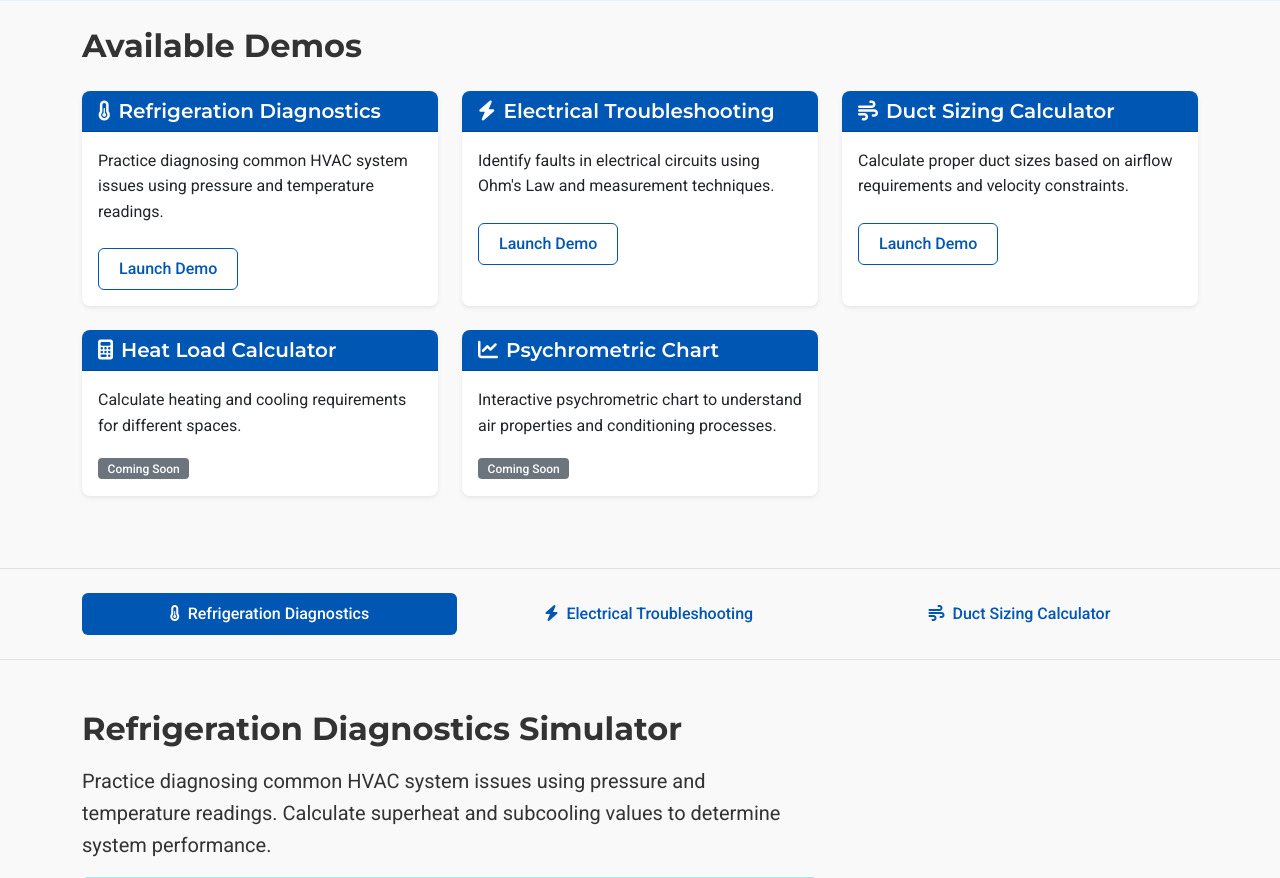
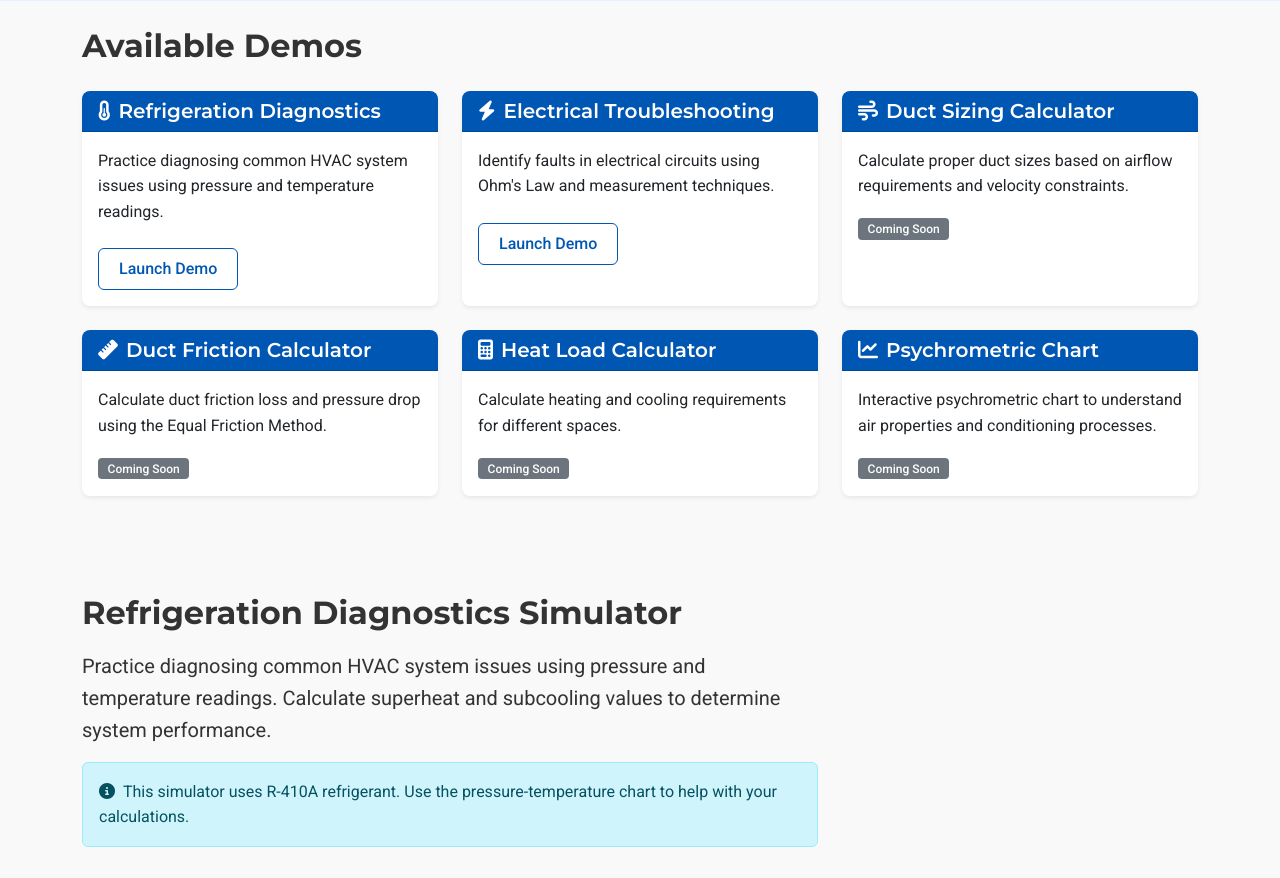
Before and after one commit to dkuitu/hvac-study-site, a Flask app: page /demos in a window 1280 px wide. Shown: the part 333-1211 px from the top of the page. Run offline with Flask 3, Linux system fonts and the light colour scheme; some libraries are stand-ins or nearby versions.

Commit message:
Remove duct sizing calculator and duct friction calculator from demos
- Mark calculators as 'Coming Soon' in the registry
- Remove tab navigation below available demos
- Make demo launch buttons scroll to the demo area
- Add back-to-top button in bottom right corner
- Remove unused calculator scripts

🤖 Generated with [Claude Code](https://claude.ai/code)

Co-Authored-By: Claude <noreply@anthropic.com>

```diff
--- a/app/static/js/demos/demo-loader.js
+++ b/app/static/js/demos/demo-loader.js
@@ -26,7 +26,14 @@ const demoRegistry = [
         name: 'Duct Sizing Calculator',
         description: 'Calculate proper duct sizes based on airflow requirements and velocity constraints.',
         icon: 'fas fa-wind',
-        initFunction: window.initAirflowDemo
+        comingSoon: true
+    },
+    {
+        id: 'duct-friction',
+        name: 'Duct Friction Calculator',
+        description: 'Calculate duct friction loss and pressure drop using the Equal Friction Method.',
+        icon: 'fas fa-ruler',
+        comingSoon: true
     },
     {
         id: 'heat-load',
@@ -86,47 +93,39 @@ function renderDemoList(containerId) {
     });
 }
 
-// Initialize demo navigation
+// Initialize demo navigation - modified to remove tabs
 function initDemoNavigation() {
-    // Create tabs dynamically
-    const demoNav = document.getElementById('demo-nav');
-    if (!demoNav) return;
-
-    let navHtml = '';
-    demoRegistry.forEach((demo, index) => {
-        if (!demo.comingSoon) {
-            navHtml += `
-            <li class="nav-item">
-                <a class="nav-link ${index === 0 ? 'active' : ''}"
-                   id="${demo.id}-tab"
-                   data-bs-toggle="pill"
-                   href="#${demo.id}-demo"
-                   role="tab">
-                    <i class="${demo.icon} me-2"></i>${demo.name}
-                </a>
-            </li>`;
-        }
-    });
-    demoNav.innerHTML = navHtml;
-
-    // Set up tab change event handler using Bootstrap's tab API
-    document.querySelectorAll('#demo-nav a').forEach(function (tabEl) {
-        tabEl.addEventListener('shown.bs.tab', function (event) {
-            const demoId = this.getAttribute('href').replace('#', '').replace('-demo', '');
-            const demo = demoRegistry.find(d => d.id === demoId);
-            if (demo && demo.initFunction) {
-                demo.initFunction();
-            }
-        });
-    });
-
-    // Initialize the first demo
+    // Initialize the first demo directly
     const firstDemo = demoRegistry.find(d => !d.comingSoon);
     if (firstDemo && firstDemo.initFunction) {
         setTimeout(() => {
             firstDemo.initFunction();
         }, 100); // Small delay to ensure DOM is ready
     }
+
+    // Each 'Launch Demo' button will now scroll to the demo section
+    document.querySelectorAll('.demo-launch-btn').forEach(button => {
+        button.addEventListener('click', function() {
+            const demoId = this.getAttribute('data-demo-id');
+            const demoElement = document.getElementById(demoId + '-demo');
+            if (demoElement) {
+                // Scroll to the demo container
+                document.getElementById('demo-container').scrollIntoView({ behavior: 'smooth' });
+
+                // Initialize the demo if it has an init function
+                const demo = demoRegistry.find(d => d.id === demoId);
+                if (demo && demo.initFunction) {
+                    demo.initFunction();
+
+                    // Show this demo and hide others
+                    document.querySelectorAll('.tab-pane').forEach(pane => {
+                        pane.classList.remove('show', 'active');
+                    });
+                    demoElement.classList.add('show', 'active');
+                }
+            }
+        });
+    });
 }
 
 // Initialize on DOM content loaded
--- a/app/templates/main/demos.html
+++ b/app/templates/main/demos.html
@@ -38,14 +38,7 @@
     </div>
 </section>
 
-<!-- Demo Navigation -->
-<section class="py-4 border-bottom border-top mt-4">
-    <div class="container">
-        <ul class="nav nav-pills nav-fill mb-0" id="demo-nav">
-            <!-- Demo tabs will be loaded by JavaScript -->
-        </ul>
-    </div>
-</section>
+<!-- Demo Navigation section removed - demos will appear below after clicking Launch Demo button -->
 
 <!-- Demo Content -->
 <section class="py-5">
@@ -398,6 +391,11 @@
             <div class="tab-pane fade" id="airflow-demo">
                 <!-- This content will be dynamically populated by the airflow demo module -->
             </div>
+
+            <!-- Duct Friction Calculator Demo -->
+            <div class="tab-pane fade" id="duct-friction-demo">
+                <!-- This content will be dynamically populated by the duct friction calculator module -->
+            </div>
         </div>
     </div>
 </section>
@@ -471,14 +469,39 @@
 <!-- External Libraries -->
 <script src="https://bernii.github.io/gauge.js/dist/gauge.min.js"></script>
 <script src="https://cdn.jsdelivr.net/npm/@svgdotjs/svg.js@3.0/dist/svg.min.js"></script>
+<script src="https://cdn.jsdelivr.net/npm/chart.js"></script>
 
-<!-- Load individual demo scripts -->
+<!-- Load individual demo scripts first -->
 <script src="{{ url_for('static', filename='js/demos/refrigeration-diagnostics.js') }}"></script>
 <script src="{{ url_for('static', filename='js/demos/electrical-troubleshooting.js') }}"></script>
-<script src="{{ url_for('static', filename='js/demos/airflow-simulation.js') }}"></script>
 
-<!-- Demo Module Loader -->
+<!-- Load demo loader last after all individual scripts are loaded -->
 <script src="{{ url_for('static', filename='js/demos/demo-loader.js') }}"></script>
+
+<!-- Custom Script for back-to-top button -->
+<script>
+    document.addEventListener('DOMContentLoaded', function() {
+        // Add back-to-top button to demo container
+        const demoContainer = document.getElementById('demo-container');
+        if (demoContainer) {
+            const backToTopBtn = document.createElement('button');
+            backToTopBtn.className = 'btn btn-primary position-fixed rounded-circle';
+            backToTopBtn.style.bottom = '2rem';
+            backToTopBtn.style.right = '2rem';
+            backToTopBtn.style.width = '50px';
+            backToTopBtn.style.height = '50px';
+            backToTopBtn.style.opacity = '0.8';
+            backToTopBtn.style.zIndex = '1000';
+            backToTopBtn.innerHTML = '<i class="fas fa-arrow-up"></i>';
+
+            backToTopBtn.addEventListener('click', function() {
+                document.getElementById('demo-list').scrollIntoView({ behavior: 'smooth' });
+            });
+
+            document.body.appendChild(backToTopBtn);
+        }
+    });
+</script>
 
 <!-- Custom Styles -->
 <style>
```
